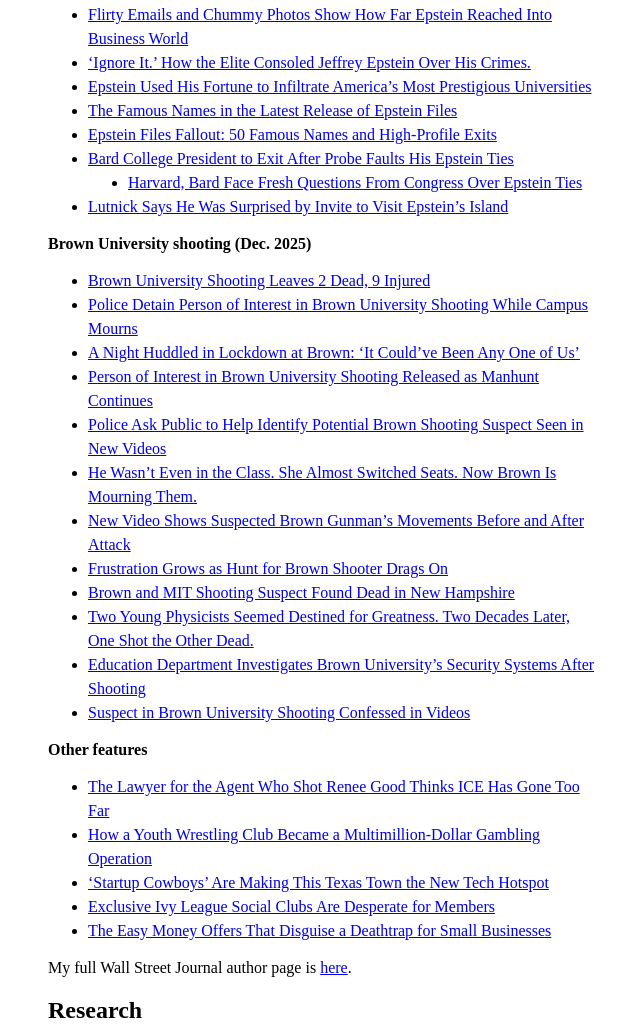
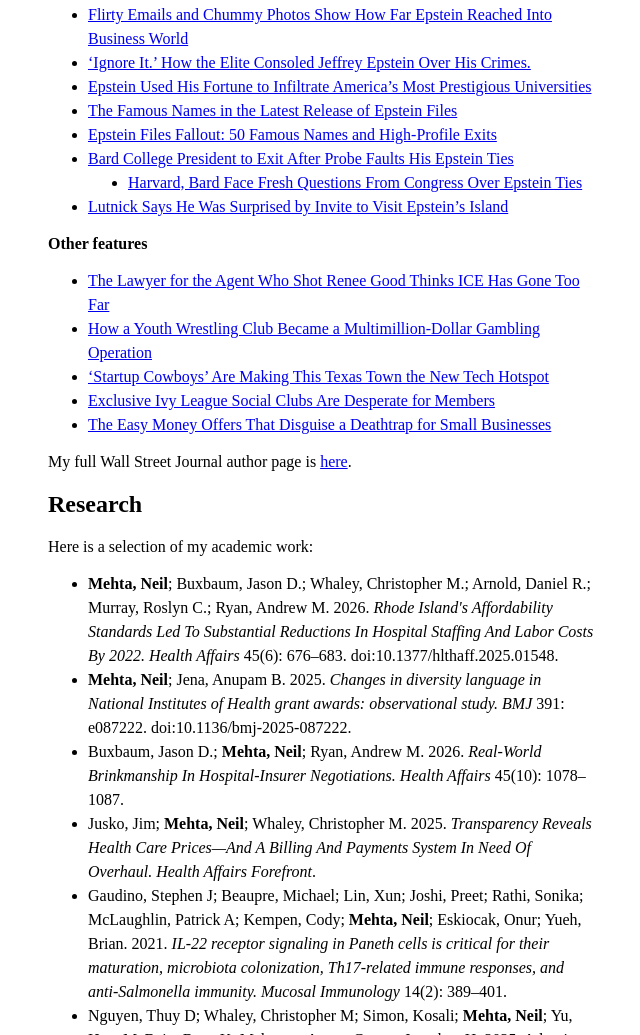
Before and after one commit to neilmhta/personal-website, a plain HTML site: page index.html in a window 1280 px wide. Shown: the part 1489-2524 px from the top of the page, without its empty margins (317-957 px from the left). Drawn offline with Linux system fonts and the light colour scheme.

Commit message:
remove section

```diff
--- a/index.html
+++ b/index.html
@@ -1111,35 +1111,6 @@ ul{
 </a></li>
 </ul>
 
-<h3>Brown University shooting (Dec. 2025)</h3>
-<ul>
-    <li><a href="https://www.wsj.com/us-news/brown-university-reports-active-shooter-on-campus-87f7439d?st=p6EARo&reflink=desktopwebshare_permalink">Brown University Shooting Leaves 2 Dead, 9 Injured
-</a></li>
-<li><a href="https://www.wsj.com/us-news/police-detain-person-of-interest-in-deadly-brown-university-shooting-010e99c8?st=Ep4p9C&reflink=desktopwebshare_permalink">Police Detain Person of Interest in Brown University Shooting While Campus Mourns
-</a></li>
-<li><a href="https://www.wsj.com/us-news/brown-shooting-lockdown-students-night-09d60a9b?st=np9Z2X&reflink=desktopwebshare_permalink">A Night Huddled in Lockdown at Brown: ‘It Could’ve Been Any One of Us’
-</a></li>
-<li><a href="https://www.wsj.com/us-news/police-to-release-person-of-interest-in-brown-university-shooting-0b626d50?st=wT2WHi&reflink=desktopwebshare_permalink">Person of Interest in Brown University Shooting Released as Manhunt Continues
-</a></li>
-<li><a href="https://www.wsj.com/us-news/brown-university-shooting-suspect-search-2479f65f?st=4XgkgT&reflink=desktopwebshare_permalink">Police Ask Public to Help Identify Potential Brown Shooting Suspect Seen in New Videos
-</a></li>
-<li><a href="https://www.wsj.com/us-news/ella-cook-mukhammad-aziz-umurzokov-brown-shooting-f8ed40be?st=GedPuP&reflink=desktopwebshare_permalink">He Wasn’t Even in the Class. She Almost Switched Seats. Now Brown Is Mourning Them.
-</a></li>
-<li><a href="https://www.wsj.com/us-news/brown-university-shooting-suspect-photo-release-7e4cbe20?st=fiGcZ1&reflink=desktopwebshare_permalink">New Video Shows Suspected Brown Gunman’s Movements Before and After Attack
-</a></li>
-<li><a href="https://www.wsj.com/us-news/frustration-grows-in-hunt-for-brown-shooter-how-can-they-not-have-found-him-yet-7f53e0ef?st=RqxEUC&reflink=desktopwebshare_permalink">Frustration Grows as Hunt for Brown Shooter Drags On
-</a></li>
-<li><a href="https://www.wsj.com/us-news/brown-shooting-suspect-claudioneves-valente-dead-768cb96d?st=SAd96E&reflink=desktopwebshare_permalink">Brown and MIT Shooting Suspect Found Dead in New Hampshire
-</a></li>
-<li><a href="https://www.wsj.com/us-news/claudio-neves-valente-brown-mit-shooter-nuno-loureiro-efd84bd3?st=ovU2BC&reflink=desktopwebshare_permalink">Two Young Physicists Seemed Destined for Greatness. Two Decades Later, One Shot the Other Dead.
-</a></li>
-<li><a href="https://www.wsj.com/us-news/education-department-investigates-brown-universitys-security-systems-after-shooting-6b377baa?st=DvTLet&reflink=desktopwebshare_permalink">Education Department Investigates Brown University’s Security Systems After Shooting
-</a></li>
-<li><a href="https://www.wsj.com/us-news/suspect-in-brown-university-shooting-confessed-in-videos-e8397c58?st=xYBKPS&reflink=desktopwebshare_permalink">Suspect in Brown University Shooting Confessed in Videos
-</a></li>
-
-</ul>
-
 <h3>Other features</h3>
 <ul>
     <li><a href="https://www.wsj.com/politics/policy/the-lawyer-for-the-agent-who-shot-renee-good-thinks-ice-has-gone-too-far-065fe1fe?st=Vs552A&reflink=desktopwebshare_permalink">The Lawyer for the Agent Who Shot Renee Good Thinks ICE Has Gone Too Far
```
